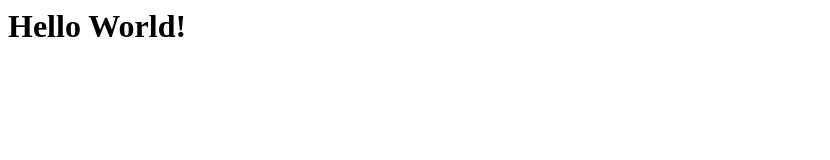
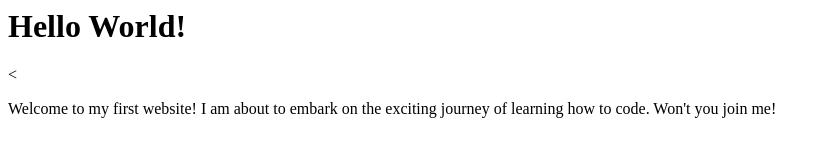
Before and after one commit to SospeterKungu/homepractice22APR2020, a plain HTML site: page index.html in a window 1280 px wide. Shown: the whole page, without its empty margins (0-830 px from the left). Drawn offline with Linux system fonts and the light colour scheme.

Commit message:
Add intro paragraph

```diff
--- a/index.html
+++ b/index.html
@@ -1 +1,2 @@
 <h1>Hello World!</h1>
+<<p>Welcome to my first website! I am about to embark on the exciting journey of learning how to code. Won't you join me!</p>
```
